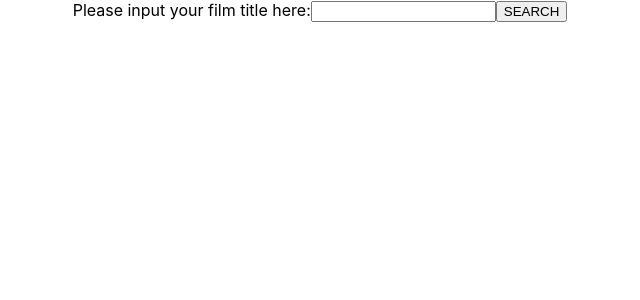
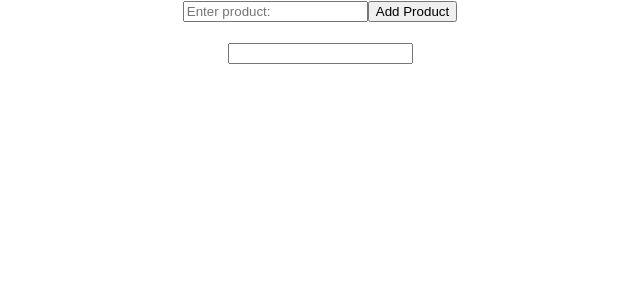
Before and after one commit to JasminimumEffort/MERN, a React (Create React App) app in the folder React/react-try/: page / in a window 1280 px wide. Shown: the top 300 px of the page, without its empty margins (320-960 px from the left). Built offline with nearby package versions, Linux system fonts and the light colour scheme.

Commit message:
lifting state

```diff
--- a/React/react-try/src/App.js
+++ b/React/react-try/src/App.js
@@ -32,10 +32,10 @@ function App() {
     {/* <Counter/>  */}
      {/* <SubContent/> */}
     {/* <LoginControl/> */}
-    {/* <ProductManage/>
-    <EmployeeInfo /> */}
-    {/* <GetFilm/> */}
-    <SearchFilm/>
+     <ProductManage/>
+    {/* <EmployeeInfo /> */}
+    {/* <GetFilm/>
+    <SearchFilm/> */}
     </div>
   );
 }
--- a/React/react-try/src/Components/AddProducts.jsx
+++ b/React/react-try/src/Components/AddProducts.jsx
@@ -1,4 +1,5 @@
-const AddProducts = ({ submitHandler, newProduct, handleAdd }) => {
+
+const AddProducts = ({ submitHandler, newProduct, productAdd }) => {
     return (
         <form onSubmit={submitHandler}>
             <input
@@ -8,7 +9,7 @@ const AddProducts = ({ submitHandler, newProduct, handleAdd }) => {
             />
             <button
                 type="button"
-                onClick={handleAdd}
+                onClick={productAdd}
             >
                 Add Product
           </button>
--- a/React/react-try/src/Components/RemoveProducts.jsx
+++ b/React/react-try/src/Components/RemoveProducts.jsx
@@ -1,17 +1,21 @@
-const RemoveProducts = ({ submitHandler, removeProduct, handleRemove }) => {
+import SearchBar from './StolenSearch'
+
+
+const RemoveProducts = ({productRemove, search, setSearch, products, submitHandler}) => {
+
     return (
         <form onSubmit={submitHandler}>
-            <input
-                placeholder="Enter product to remove:"
-                type="text"
-                onChange={removeProduct}
-            />
-            <button
-                type="button"
-                onClick={handleRemove}
-            >
-                Remove Product
-          </button>
+           <SearchBar text={search} changeHandler={(e) => setSearch(e.target.value)} />
+      {
+            products
+              .filter((product) => product.toLowerCase().startsWith(search.toLowerCase()))
+              .map((product, i) => (
+                <p>
+                  {`${product} `}
+                  <button type="button" onClick={() => productRemove(i)}>X</button>
+                </p>
+              ))
+        }
         </form>
     );
 }
--- /dev/null
+++ b/React/react-try/src/Components/StolenSearch.jsx
@@ -0,0 +1,14 @@
+import PropTypes from 'prop-types';
+
+function SearchBar({ text, changeHandler }) {
+  return (
+    <input value={text} onChange={changeHandler} />
+  );
+}
+
+SearchBar.propTypes = {
+  text: PropTypes.string.isRequired,
+  changeHandler: PropTypes.func.isRequired,
+};
+
+export default SearchBar;
--- a/React/react-try/src/Components/productManage.jsx
+++ b/React/react-try/src/Components/productManage.jsx
@@ -2,14 +2,19 @@ import { useState } from 'react';
 import AddProducts from './AddProducts';
 import RemoveProducts from './RemoveProducts';
 import ProductBasket from './ProductBasket';
+import SearchBar from './StolenSearch';
+
 
 const ProductManage = () => {
 
    const [productName, setProductName] = useState("");
+   const [quantity, setQuantity] = useState("");
    const [products, setProducts] = useState([]);
+   const [search, setSearch] = useState("");
 
     const newProduct = ({ target }) => {
-        setProductName(target.value)
+        setProductName(target.value);
+        setQuantity(1);
     }
 
    const submitForm = (event) => {
@@ -17,18 +22,25 @@ const ProductManage = () => {
         event.preventDefault();
    }
 
-    const handleRemove = () =>
-        setProducts(products => [])
+    const productRemove = (index) =>{
 
-    const handleAdd = () => {
+    const cloneProducts = [...products];
+    cloneProducts.splice(index, 1);
+    setProducts(cloneProducts)
+    };
+
+    const productAdd = () => {
         // Save Product name  state to array
         setProducts(products => [...products, productName]);
     }
-
+//productRemove, search, setSearch, products, submitHandler
     return(
        <>
-           <AddProducts submitHandler={submitForm} newProduct={newProduct} handleAdd={handleAdd} />
-            <ProductBasket products={products}/>
+           <AddProducts submitHandler={submitForm} newProduct={newProduct} productAdd={productAdd} />
+           <br/>
+           <RemoveProducts productRemove  = {productRemove} search = {search} setSearch = {setSearch} products = {products} submitHandler = {submitForm}/>
+           <br/>
+            {/* <ProductBasket products={products}/>  */}
        </>
    )
 }
--- /dev/null
+++ b/React/react-try/src/Components/quantityIncrease.jsx
@@ -0,0 +1,3 @@
+const QuantityIncrease = ({index}) => {
+
+}
```
